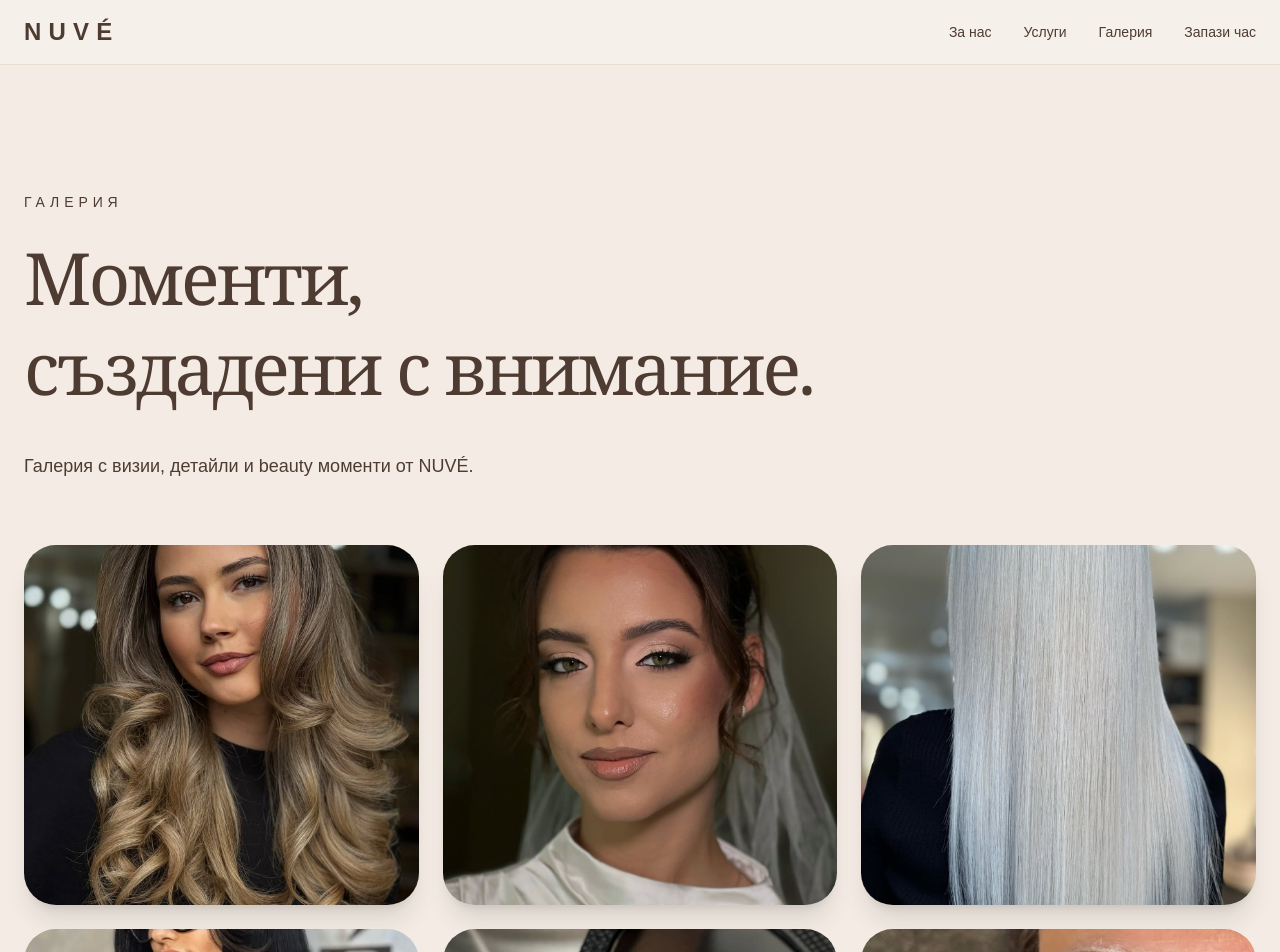
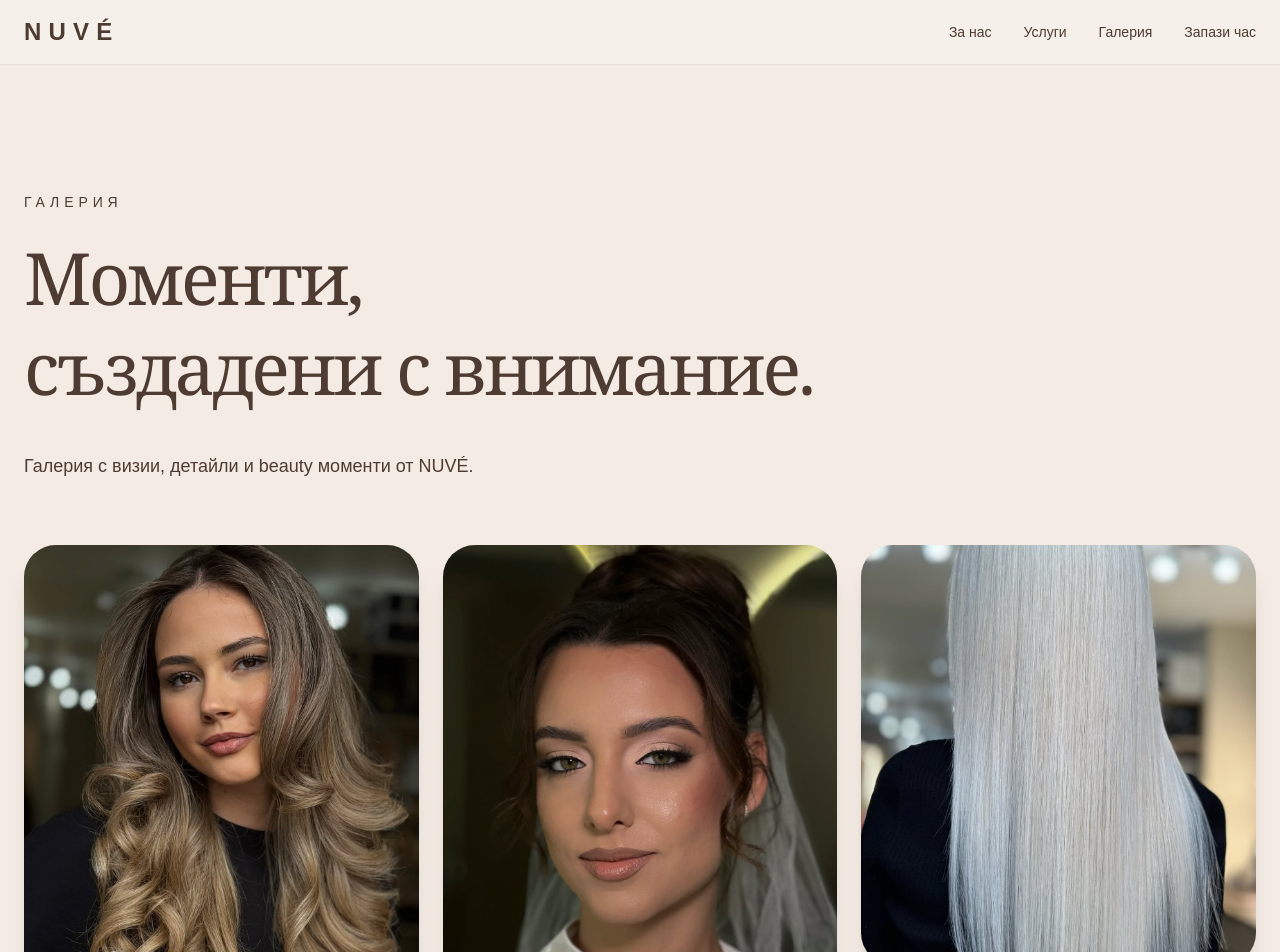
Before and after one commit to silata1234-ai/nuve-website, a Next.js app: page /gallery in a window 1280 px wide. Shown: the top 952 px of the page. Built offline with nearby package versions, Linux system fonts and the light colour scheme.

Commit message:
Add premium masonry gallery layout

```diff
--- a/app/gallery/page.tsx
+++ b/app/gallery/page.tsx
@@ -3,22 +3,22 @@ import Footer from "../components/Footer";
 
 export default function Gallery() {
   const galleryItems = [
-  { image: "/gallery/hair-1.jpg", desktopHeight: "md:h-[520px]" },
-  { image: "/gallery/hair-2.jpg", height: "h-[380px]" },
-  { image: "/gallery/makeup-1.jpg", height: "h-[460px]" },
-  { image: "/gallery/bridal-1.jpg", height: "h-[560px]" },
-  { image: "/gallery/lashes-1.jpg", height: "h-[360px]" },
-  { image: "/gallery/brows-1.jpg", height: "h-[480px]" },
-  { image: "/gallery/color-1.jpg", height: "h-[420px]" },
-  { image: "/gallery/salon-1.jpg", height: "h-[540px]" },
-  { image: "/gallery/detail-1.jpg", height: "h-[400px]" },
-];
+    { image: "/gallery/hair-1.jpg", desktopHeight: 520, mobileHeight: 240 },
+    { image: "/gallery/hair-2.jpg", desktopHeight: 380, mobileHeight: 200 },
+    { image: "/gallery/makeup-1.jpg", desktopHeight: 460, mobileHeight: 230 },
+    { image: "/gallery/bridal-1.jpg", desktopHeight: 560, mobileHeight: 260 },
+    { image: "/gallery/lashes-1.jpg", desktopHeight: 360, mobileHeight: 190 },
+    { image: "/gallery/brows-1.jpg", desktopHeight: 480, mobileHeight: 240 },
+    { image: "/gallery/color-1.jpg", desktopHeight: 420, mobileHeight: 210 },
+    { image: "/gallery/salon-1.jpg", desktopHeight: 540, mobileHeight: 250 },
+    { image: "/gallery/detail-1.jpg", desktopHeight: 400, mobileHeight: 200 },
+  ];
 
   return (
     <div className="min-h-screen bg-[var(--background)] text-[var(--dark)] pt-24">
       <Navbar />
 
-      <section className="py-24 px-6">
+      <section className="py-20 md:py-24 px-5 md:px-6">
         <div className="max-w-7xl mx-auto">
           <p className="uppercase tracking-[0.35em] text-sm mb-5 opacity-60 fade-up">
             Галерия
@@ -30,15 +30,35 @@ export default function Gallery() {
             създадени с внимание.
           </h1>
 
-          <p className="text-lg opacity-75 max-w-2xl mb-16 leading-relaxed fade-up">
+          <p className="text-lg opacity-75 max-w-2xl mb-12 md:mb-16 leading-relaxed fade-up">
             Галерия с визии, детайли и beauty моменти от NUVÉ.
           </p>
 
-          <div className="columns-1 sm:columns-2 lg:columns-3 gap-6 space-y-6">
+          {/* Mobile Gallery */}
+          <div className="grid grid-cols-2 gap-4 md:hidden">
             {galleryItems.map((item, index) => (
               <div
                 key={index}
-className={`group break-inside-avoid mb-6 rounded-[2rem] overflow-hidden shadow-xl bg-[#E8DDD1] luxury-card h-[360px] md:${item.desktopHeight}`}              >
+                className="group rounded-[1.5rem] overflow-hidden shadow-lg bg-[#E8DDD1]"
+                style={{ height: item.mobileHeight }}
+              >
+                <img
+                  src={item.image}
+                  alt={`NUVÉ gallery ${index + 1}`}
+                  className="w-full h-full object-cover"
+                />
+              </div>
+            ))}
+          </div>
+
+          {/* Desktop Masonry Gallery */}
+          <div className="hidden md:block columns-2 lg:columns-3 gap-6 space-y-6">
+            {galleryItems.map((item, index) => (
+              <div
+                key={index}
+                className="group break-inside-avoid mb-6 rounded-[2rem] overflow-hidden shadow-xl bg-[#E8DDD1] luxury-card"
+                style={{ height: item.desktopHeight }}
+              >
                 <img
                   src={item.image}
                   alt={`NUVÉ gallery ${index + 1}`}
@@ -48,7 +68,7 @@ className={`group break-inside-avoid mb-6 rounded-[2rem] overflow-hidden shadow-
             ))}
           </div>
 
-          <div className="mt-20 text-center">
+          <div className="mt-16 md:mt-20 text-center">
             <a
               href="/contact"
               className="inline-block bg-[#4E3B31] text-white px-10 py-4 rounded-full hover:scale-105 transition duration-300"
```
